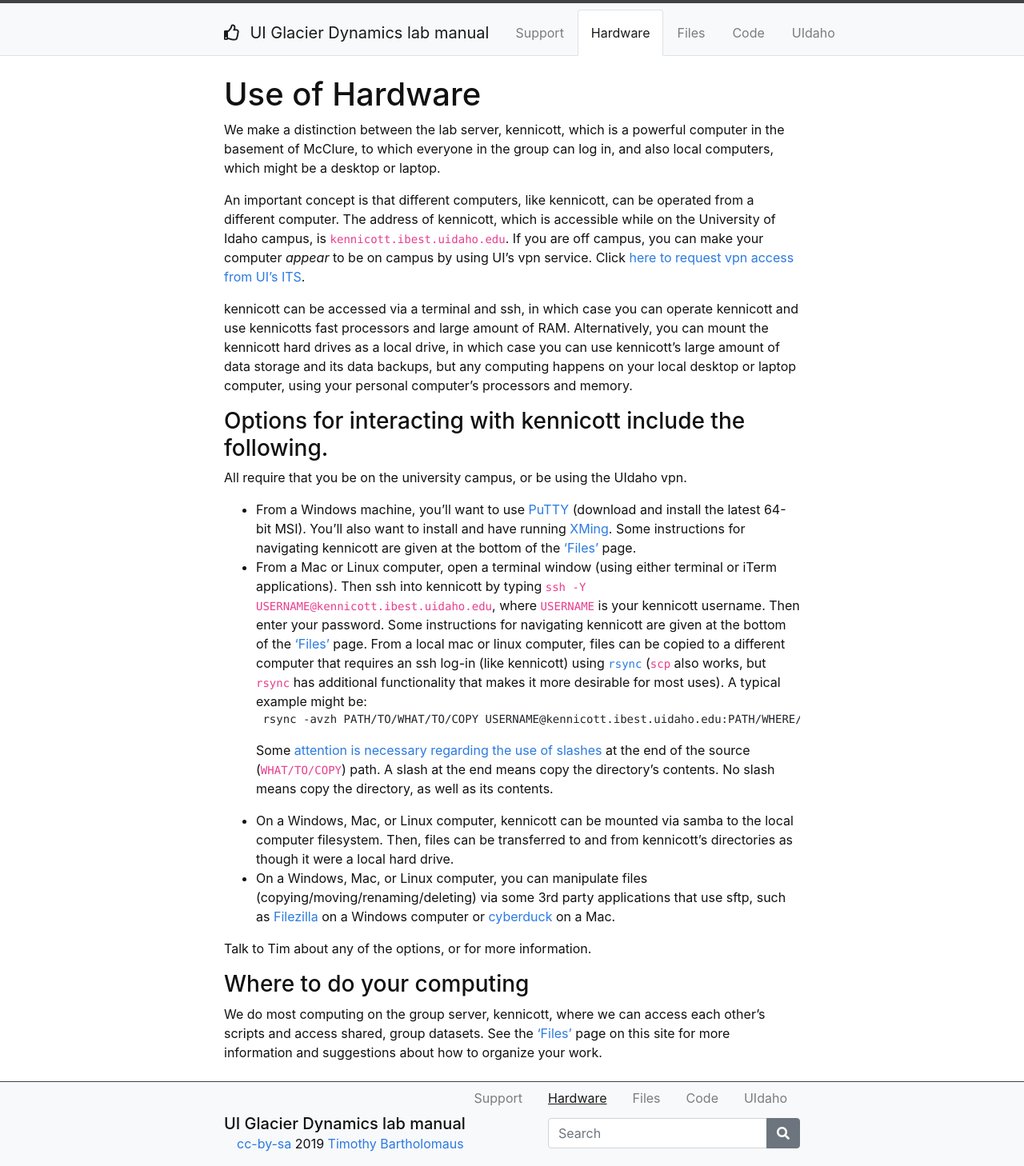
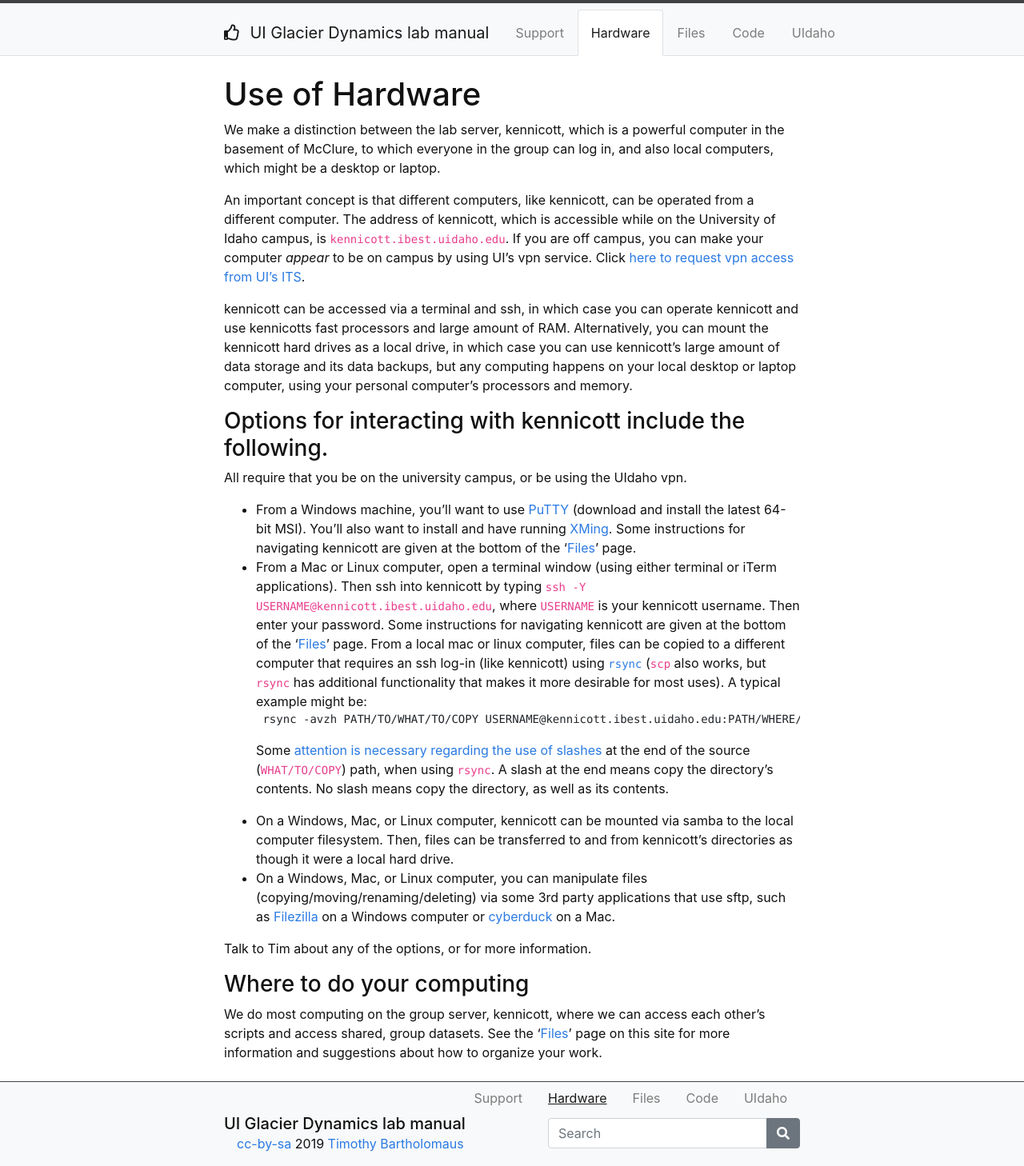
Before and after one commit to yoramterleth/uiglaciology, a Jekyll site: the page built from content/1-hardware.md, in a window 1280 px wide. Shown: the whole page at 80% size. Built offline with Jekyll 4.4.1, drawn with Linux system fonts in a browser that asks for light colours.

Commit message:
Tiny changes

````diff
--- a/content/1-hardware.md
+++ b/content/1-hardware.md
@@ -13,16 +13,16 @@ kennicott can be accessed via a terminal and ssh, in which case you can operate
 ### Options for interacting with kennicott include the following.
 All require that you be on the university campus, or be using the UIdaho vpn.
 
-* From a Windows machine, you'll want to use [PuTTY](https://www.chiark.greenend.org.uk/~sgtatham/putty/latest.html) (download and install the latest 64-bit MSI).  You'll also want to install and have running [XMing](https://sourceforge.net/projects/xming/).  Some instructions for navigating kennicott are given at the bottom of the ['Files'](https://tbartholomaus.github.io/uiglaciology/2-files/) page.
-* From a Mac or Linux computer, open a terminal window (using either terminal or iTerm applications).  Then ssh into kennicott by typing `ssh -Y USERNAME@kennicott.ibest.uidaho.edu`, where `USERNAME` is your kennicott username.  Then enter your password.  Some instructions for navigating kennicott are given at the bottom of the ['Files'](https://tbartholomaus.github.io/uiglaciology/2-files/) page.  From a local mac or linux computer, files can be copied to a different computer that requires an ssh log-in (like kennicott) using [`rsync`](https://www.google.com/search?q=rsync+examples) (`scp` also works, but `rsync` has additional functionality that makes it more desirable for most uses).  A typical example might be:
+* From a Windows machine, you'll want to use [PuTTY](https://www.chiark.greenend.org.uk/~sgtatham/putty/latest.html) (download and install the latest 64-bit MSI).  You'll also want to install and have running [XMing](https://sourceforge.net/projects/xming/).  Some instructions for navigating kennicott are given at the bottom of the '[Files](https://tbartholomaus.github.io/uiglaciology/2-files/)' page.
+* From a Mac or Linux computer, open a terminal window (using either terminal or iTerm applications).  Then ssh into kennicott by typing `ssh -Y USERNAME@kennicott.ibest.uidaho.edu`, where `USERNAME` is your kennicott username.  Then enter your password.  Some instructions for navigating kennicott are given at the bottom of the '[Files](https://tbartholomaus.github.io/uiglaciology/2-files/)' page.  From a local mac or linux computer, files can be copied to a different computer that requires an ssh log-in (like kennicott) using [`rsync`](https://www.google.com/search?q=rsync+examples) (`scp` also works, but `rsync` has additional functionality that makes it more desirable for most uses).  A typical example might be:
    ```
    rsync -avzh PATH/TO/WHAT/TO/COPY USERNAME@kennicott.ibest.uidaho.edu:PATH/WHERE/FILE/OR/DIRECTORY/SHOULD/BE/COPIED/
    ```
-   Some [attention is necessary regarding the use of slashes](http://qdosmsq.dunbar-it.co.uk/blog/2013/02/rsync-to-slash-or-not-to-slash/) at the end of the source (`WHAT/TO/COPY`) path. A slash at the end means copy the directory's contents.  No slash means copy the directory, as well as its contents.
+   Some [attention is necessary regarding the use of slashes](http://qdosmsq.dunbar-it.co.uk/blog/2013/02/rsync-to-slash-or-not-to-slash/) at the end of the source (`WHAT/TO/COPY`) path, when using `rsync`. A slash at the end means copy the directory's contents.  No slash means copy the directory, as well as its contents.
 * On a Windows, Mac, or Linux computer, kennicott can be mounted via samba to the local computer filesystem.  Then, files can be transferred to and from kennicott's directories as though it were a local hard drive.
 * On a Windows, Mac, or Linux computer, you can manipulate files (copying/moving/renaming/deleting) via some 3rd party applications that use sftp, such as [Filezilla](https://filezilla-project.org/) on a Windows computer or [cyberduck](https://cyberduck.io/) on a Mac.
 
 Talk to Tim about any of the options, or for more information.
 
 ### Where to do your computing
-We do most computing on the group server, kennicott, where we can access each other's scripts and access shared, group datasets.  See  the ['Files'](https://tbartholomaus.github.io/uiglaciology/2-files/) page on this site for more information and suggestions about how to organize your work.
+We do most computing on the group server, kennicott, where we can access each other's scripts and access shared, group datasets.  See  the '[Files](https://tbartholomaus.github.io/uiglaciology/2-files/)' page on this site for more information and suggestions about how to organize your work.
````
